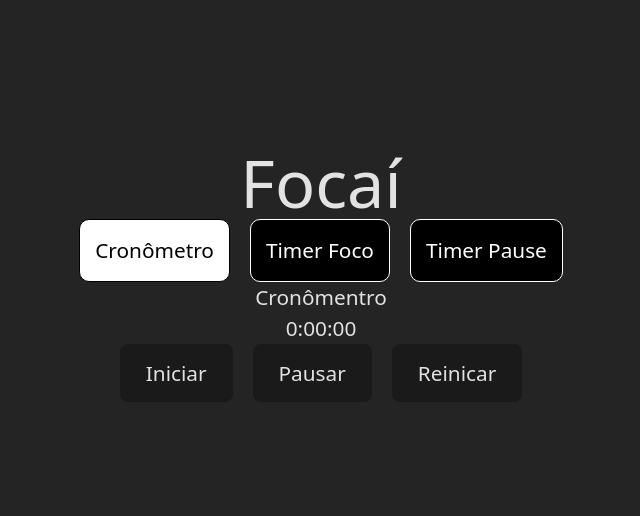
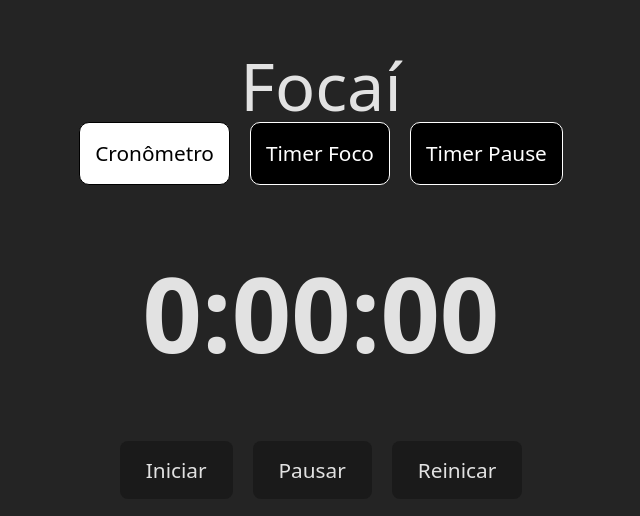
Before and after one commit to Breno2k/FocusFlow, a React (Vite) app: page /Cronometro in a window 1280 px wide. Shown: the part 126-642 px from the top of the page, without its empty margins (319-959 px from the left). Built offline with nearby package versions, Linux system fonts and the light colour scheme.

Commit message:
feat: adição de ícones e alteração no visual do timer

```diff
--- a/index.html
+++ b/index.html
@@ -4,6 +4,8 @@
     <meta charset="UTF-8" />
     <link rel="icon" type="image/svg+xml" href="./public/testes.svg" />
     <meta name="viewport" content="width=device-width, initial-scale=1.0" />
+    <link href="https://fonts.googleapis.com/css2?family=Material+Symbols+Outlined" rel="stylesheet" />
+
     <title>Focaí</title>
   </head>
   <body>
--- a/src/components/Cronomentro.jsx
+++ b/src/components/Cronomentro.jsx
@@ -1,5 +1,5 @@
 import { useControls } from "../hooks/useControls"
-
+import "./Timer.css"
 
 
 const Cronomentro = ({ horas, minutes, seconds, iniciar }) => {
@@ -9,7 +9,7 @@ const Cronomentro = ({ horas, minutes, seconds, iniciar }) => {
     return (
         <div>
             {/* padStart faz com que seconds sem seja exibido com dois digitos */}
-            <p>{horas}:{String(minutes).padStart(2, '0')}:{String(seconds).padStart(2, '0')}</p>
+            <p className="timer">{horas}:{String(minutes).padStart(2, '0')}:{String(seconds).padStart(2, '0')}</p>
             <button onClick={iniciar}>Iniciar</button>
             <button onClick={pausar}>Pausar</button>
             <button onClick={resetar}>Reinicar</button>
--- a/src/components/Timer.css
+++ b/src/components/Timer.css
@@ -1,3 +1,5 @@
-.title {
-    margin-top: 3em;
+.timer {
+    padding: 50px;
+    font-size: 5em;
+    font-weight: bold;
 }
--- a/src/components/Timer.jsx
+++ b/src/components/Timer.jsx
@@ -11,9 +11,8 @@ import {
     DrawerTrigger,
 } from "@/components/ui/drawer"
 import { Button } from './ui/button';
-
 import { Minus, Plus } from "lucide-react"
-
+import "./Timer.css"
 
 const Timer = ({
     minutes, setMinutes, alterMinutes,
@@ -92,10 +91,10 @@ const Timer = ({
     return (
         <div>
             {/* padStart faz com que seconds sem seja exibido com dois digitos */}
-            <p>{minutes}:{String(seconds).padStart(2, '0')}</p>
+            <p className="timer">{minutes}:{String(seconds).padStart(2, '0')}</p>
             <button onClick={iniciar}>Iniciar</button>
-            <button onClick={pausar}>Pausar</button>
-            <button onClick={resetar}>Resetar</button>
+            <button className="material-symbols-outlined" onClick={pausar}>pause</button>
+            <button className="material-symbols-outlined" onClick={resetar}>refresh</button>
 
 
             {/* formulário para alterar minutos */}
@@ -110,10 +109,12 @@ const Timer = ({
                 <DrawerTrigger asChild>
                     <Button variant="outline">Configurar Foco</Button>
                 </DrawerTrigger>
-                <DrawerContent>
-                    <div className="mx-auto w-full max-w-sm">
+                <DrawerContent className="bg-black dark:bg-gray-900">
+                    <div className="mx-auto w-full max-w-sm bg-black dark:bg-gray-900">
                         <DrawerHeader>
-                            <DrawerTitle>Período de Foco</DrawerTitle>
+                            {location.pathname === '/TimerFocus' && <DrawerTitle>Período de Foco</DrawerTitle>}
+                            {location.pathname !== '/TimerFocus' && <DrawerTitle>Período de Pausa</DrawerTitle>}
+
                             <DrawerDescription>
                                 Defina quantos minutos você quer focar nesta sessão.
                             </DrawerDescription>
@@ -137,6 +138,7 @@ const Timer = ({
                                         type="number"
                                         value={inputMinutes}
                                         onChange={(e) => setInputMinutes(Number(e.target.value))}
+                                        onFocus={(e) => e.target.select()}
                                         className="w-full text-7xl font-bold tracking-tighter text-center bg-transparent border-none outline-none focus:ring-0 [appearance:textfield] [&::-webkit-outer-spin-button]:appearance-none [&::-webkit-inner-spin-button]:appearance-none"
                                         min="1"
                                         max="60"
@@ -170,7 +172,7 @@ const Timer = ({
                                 Alterar Período
                             </Button>
                             <DrawerClose asChild>
-                                <Button variant="outline">Cancelar</Button>
+                                <Button variant="outline">Fechar</Button>
                             </DrawerClose>
                         </DrawerFooter>
                     </div>
--- a/src/pages/Cronometro.jsx
+++ b/src/pages/Cronometro.jsx
@@ -10,7 +10,6 @@ const Cronometro = () => {
 
     return (
         <div>
-            <h2>Cronômentro</h2>
             <Cronomentro
                 //Horas
                 horas={horas}
```
